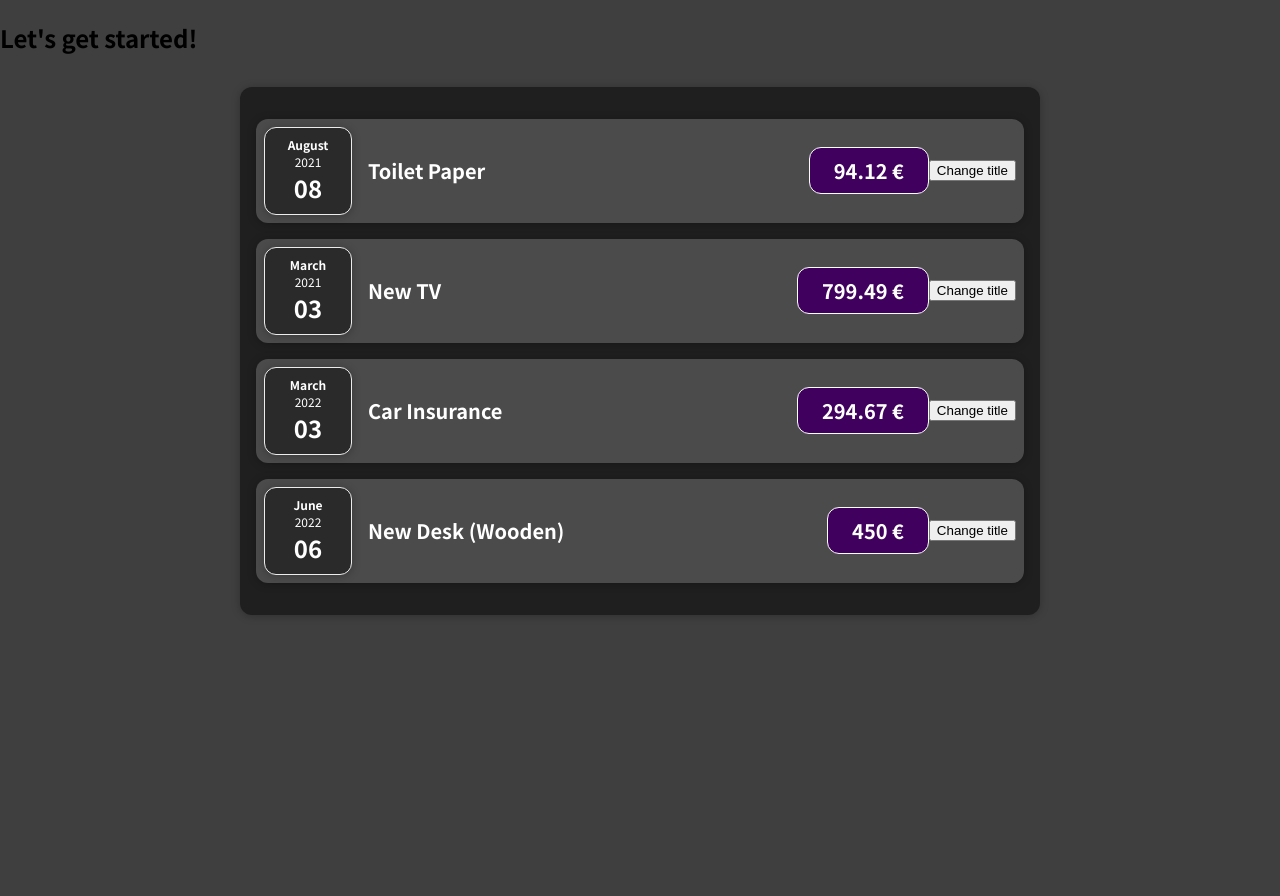
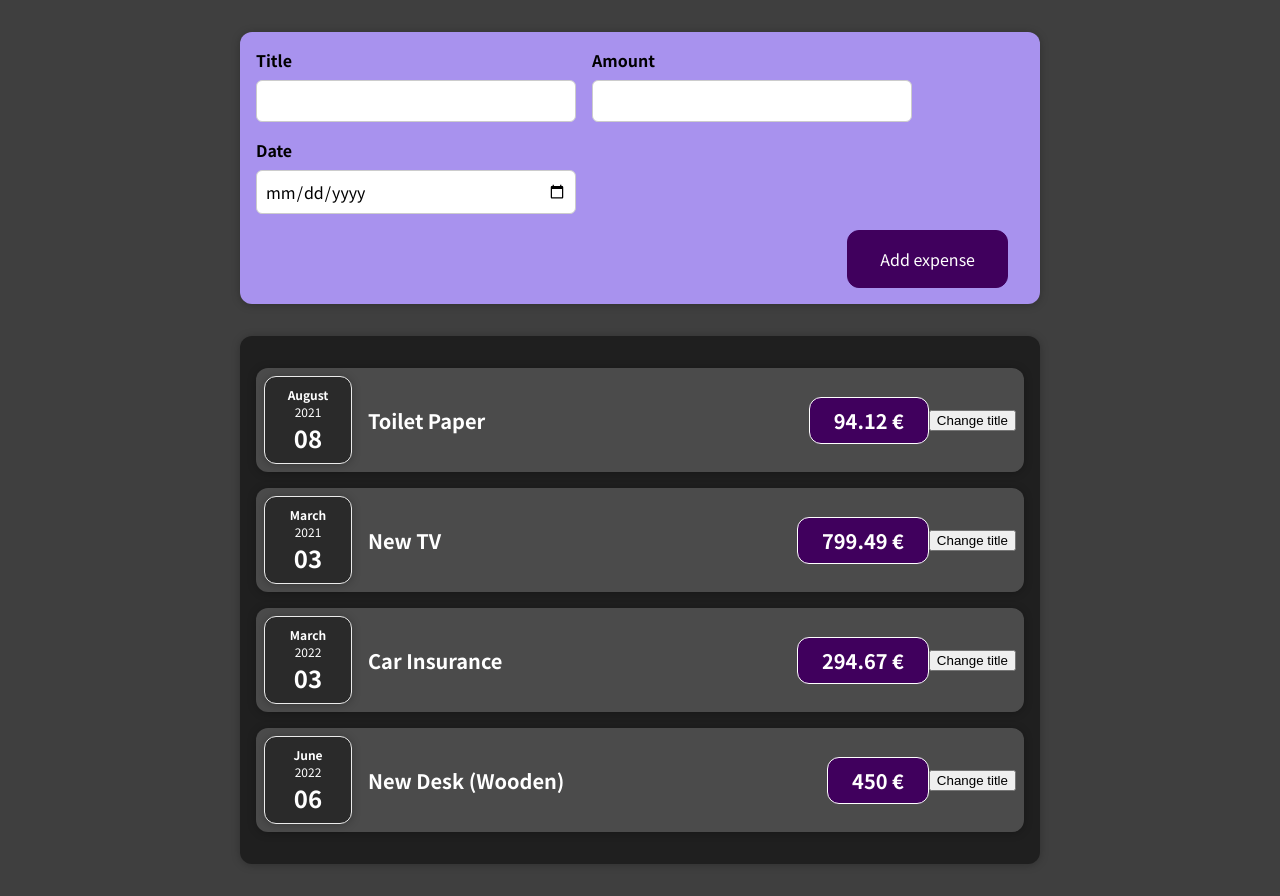
Before and after one commit to davar96/Learning-React, a React (Create React App) app: page / in a window 1280 px wide. Before the commit the page ends 800 px from the top, so only its background shows below. Built offline with nearby package versions, Linux system fonts and the light colour scheme.

Commit message:
added form inputs, listened to User Inputs, worked with multiple States, updated State that depends on the previous State, handeled form submissions and added Two-Way Binding

```diff
--- a/src/App.js
+++ b/src/App.js
@@ -1,5 +1,6 @@
 import React from "react";
 import Expenses from "./components/Expenses/Expenses";
+import NewExpenses from "./components/NewExpenses/NewExpenses";
 
 function App() {
   const expenses = [
@@ -23,9 +24,14 @@ function App() {
       date: new Date(2022, 5, 12),
     },
   ];
+
+  function addExpenseHandler(expense) {
+    console.log("In App.js");
+    console.log(expense);
+  }
   return (
     <div>
-      <h2>Let's get started!</h2>
+      <NewExpenses onAddExpense={addExpenseHandler} />
       <Expenses expenses={expenses}></Expenses>
     </div>
   );
--- /dev/null
+++ b/src/components/NewExpenses/ExpenseForm.css
@@ -0,0 +1,26 @@
+.new-expense__controls {
+  display: flex;
+  flex-wrap: wrap;
+  gap: 1rem;
+  margin-bottom: 1rem;
+  text-align: left;
+}
+
+.new-expense__control label {
+  font-weight: bold;
+  margin-bottom: 0.5rem;
+  display: block;
+}
+
+.new-expense__control input {
+  font: inherit;
+  padding: 0.5rem;
+  border-radius: 6px;
+  border: 1px solid #ccc;
+  width: 20rem;
+  max-width: 100%;
+}
+
+.new-expense__actions {
+  text-align: right;
+}
--- /dev/null
+++ b/src/components/NewExpenses/ExpenseForm.js
@@ -0,0 +1,73 @@
+import React, { useState } from "react";
+import "./ExpenseForm.css";
+
+function ExpenseForm(props) {
+  const [enteredTitle, setEnteredTitle] = useState("");
+  const [enteredAmount, setEnteredAmount] = useState("");
+  const [enteredDate, setEnteredDate] = useState("");
+
+  function titleChangeHandler(event) {
+    setEnteredTitle(event.target.value);
+  }
+  function amountChangeHandler(event) {
+    setEnteredAmount(event.target.value);
+  }
+  function dateChangeHandler(event) {
+    setEnteredDate(event.target.value);
+  }
+
+  function submitHandler(event) {
+    event.preventDefault(); //will stop the page of reloading
+
+    const expenseData = {
+      title: enteredTitle,
+      amount: enteredAmount,
+      date: new Date(enteredDate),
+    };
+
+    props.onSaveExpenseData(expenseData);
+    setEnteredAmount("");
+    setEnteredDate("");
+    setEnteredTitle("");
+  }
+
+  return (
+    <form onSubmit={submitHandler}>
+      <div className="new-expense__controls">
+        <div className="new-expense__control">
+          <label>Title</label>
+          <input
+            type="text"
+            value={enteredTitle}
+            onChange={titleChangeHandler}
+          />
+        </div>
+        <div className="new-expense__control">
+          <label>Amount</label>
+          <input
+            type="number"
+            min="0.01"
+            step="0.01"
+            value={enteredAmount}
+            onChange={amountChangeHandler}
+          />
+        </div>
+        <div className="new-expense__control">
+          <label>Date</label>
+          <input
+            type="date"
+            min="2019-01-01"
+            max="2022-12-31"
+            value={enteredDate}
+            onChange={dateChangeHandler}
+          />
+        </div>
+      </div>
+      <div className="new-expense__actions">
+        <button type="submit">Add expense</button>
+      </div>
+    </form>
+  );
+}
+
+export default ExpenseForm;
--- /dev/null
+++ b/src/components/NewExpenses/NewExpenses.css
@@ -0,0 +1,38 @@
+.new-expenses {
+  background-color: #a892ee;
+  padding: 1rem;
+  margin: 2rem auto;
+  width: 50rem;
+  max-width: 95%;
+  border-radius: 12px;
+  text-align: center;
+  box-shadow: 0 1px 8px rgba(0, 0, 0, 0.25);
+}
+
+.new-expenses button {
+  font: inherit;
+  cursor: pointer;
+  padding: 1rem 2rem;
+  border: 1px solid #40005d;
+  background-color: #40005d;
+  color: white;
+  border-radius: 12px;
+  margin-right: 1rem;
+}
+
+.new-expenses button:hover,
+.new-expenses button:active {
+  background-color: #510674;
+  border-color: #510674;
+}
+
+.new-expenses button.alternative {
+  color: #220131;
+  border-color: transparent;
+  background-color: transparent;
+}
+
+.new-expenses button.alternative:hover,
+.new-expenses button.alternative:active {
+  background-color: #ddb3f8;
+}
--- /dev/null
+++ b/src/components/NewExpenses/NewExpenses.js
@@ -0,0 +1,21 @@
+import React from "react";
+import ExpenseForm from "./ExpenseForm";
+import "./NewExpenses.css";
+
+function NewExpenses(props) {
+  function saveExpenseDataHandler(enteredExpenseData) {
+    const expenseData = {
+      ...enteredExpenseData,
+      id: Math.random().toString(),
+    };
+    props.onAddExpense(expenseData);
+  }
+
+  return (
+    <div className="new-expenses">
+      <ExpenseForm onSaveExpenseData={saveExpenseDataHandler} />
+    </div>
+  );
+}
+
+export default NewExpenses;
```
Also changed, not shown: 1 other file (tests, documents, lock files or other folders).
